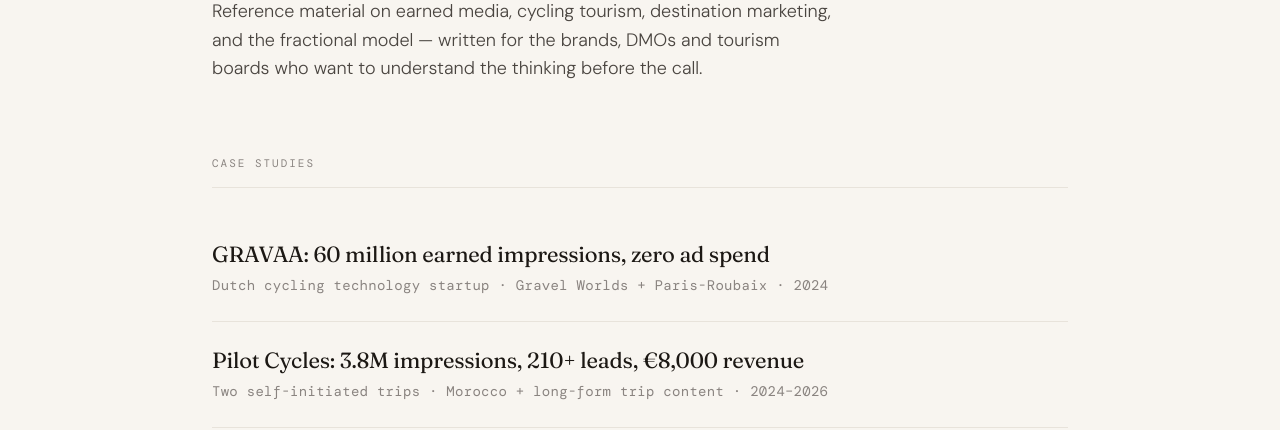
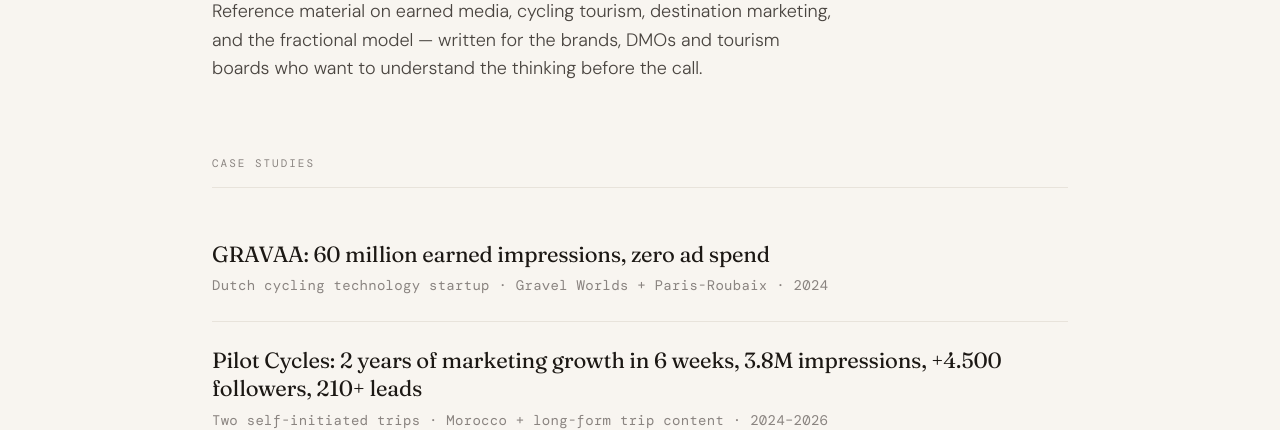
Before and after one commit to LoekLuijbregts/loekluijbregts, a plain HTML site: page writing/index.html in a window 1280 px wide. Shown: the part 377-807 px from the top of the page. Drawn offline with nearby package versions, Linux system fonts and the light colour scheme.

Commit message:
Update Pilot Cycles marketing description

```diff
--- a/writing/index.html
+++ b/writing/index.html
@@ -158,7 +158,7 @@
         <div class="item-desc">Dutch cycling technology startup · Gravel Worlds + Paris-Roubaix · 2024</div>
       </a>
       <a class="item" href="/pilot-cycles-case-study">
-        <div class="item-title">Pilot Cycles: 3.8M impressions, 210+ leads, €8,000 revenue</div>
+        <div class="item-title">Pilot Cycles: 2 years of marketing growth in 6 weeks, 3.8M impressions, +4.500 followers, 210+ leads</div>
         <div class="item-desc">Two self-initiated trips · Morocco + long-form trip content · 2024–2026</div>
       </a>
     </div>
```
